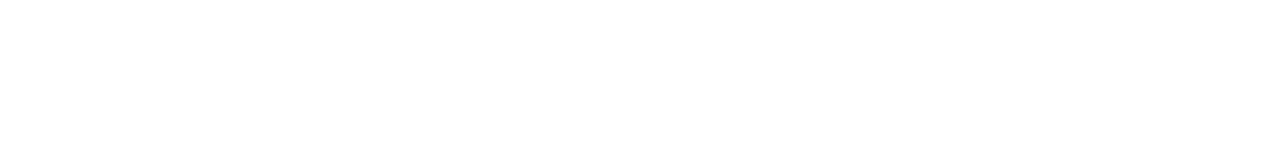
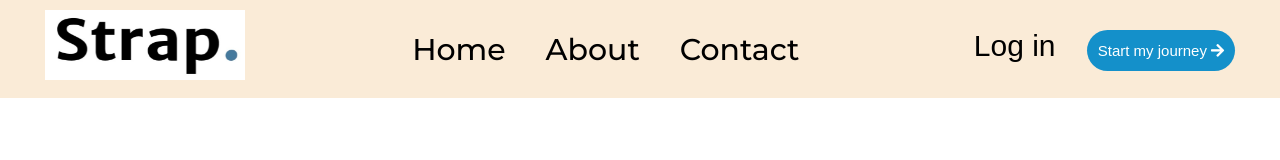
Before and after one commit to Diegogal04/Strap, a plain HTML site: page index.html in a window 1280 px wide. Drawn offline with Linux system fonts and the light colour scheme.

Commit message:
nav-bar terminada solo falta cambiar el background-color del header a white

```diff
--- a/index.html
+++ b/index.html
@@ -3,10 +3,25 @@
 <head>
     <meta charset="UTF-8">
     <meta name="viewport" content="width=device-width, initial-scale=1.0">
+    <link rel="stylesheet" href="https://use.fontawesome.com/releases/v5.13.0/css/all.css" integrity="sha384-Bfad6CLCknfcloXFOyFnlgtENryhrpZCe29RTifKEixXQZ38WheV+i/6YWSzkz3V" crossorigin="anonymous"/>
     <link rel="stylesheet" href="style.css">
     <title>Document</title>
 </head>
 <body>
+    <header>
+        <a href="#"><img class="nav-logo" src="img/navLogo.png" alt="nav-logo"></a>
+        <nav>
+            <ul class="nav-menu">
+                <a href=""><li>Home</li></a>
+                <a href=""><li>About</li></a>
+                <a href=""><li>Contact</li></a>
+            </ul>
+        </nav>
+        <div>
+            <a href="#"><button class="login-btn">Log in</button></a>
+            <a href="#"><button class="startjourney-btn">Start my journey <i class="fas fa-arrow-right"></i></button></a>
+        </div>
+    </header>
 
 
 </body>
--- a/style.css
+++ b/style.css
@@ -0,0 +1,81 @@
+@import url('https://fonts.googleapis.com/css2?family=Montserrat:wght@500&display=swap');
+
+
+* {
+    margin: 0;
+    padding: 0;
+    box-sizing: border-box;
+}
+
+body {
+    font-family: 'Montserrat', sans-serif;
+}
+
+button {
+    cursor: pointer;
+}
+
+:root {
+    --blue: #1490CA;
+    --lightBlue: #2caae4;
+}
+
+
+/* #### NAV-BAR #### */
+
+header {
+    background-color: antiquewhite;
+    display: flex;
+    justify-content: space-between;
+    align-items: center;
+    padding-left: 35px;
+    padding-right: 35px;
+}
+
+.nav-logo {
+    width: 200px;
+    height: 70px;
+}
+
+.nav-menu {
+    display: flex;
+    flex-direction: row;
+}
+
+li, a {
+    list-style: none;
+    text-decoration: none;
+    font-size: 30px;
+    margin: 10px;
+    color: black;
+}
+
+li:hover {
+    color: var(--blue);
+}
+
+.startjourney-btn {
+    width: 148px;
+    height: 41px;
+    border-radius: 25px;
+    font-size: 15px;
+    color: white;
+    background-color: var(--blue);
+    border: none;
+}
+
+.startjourney-btn:hover {
+    background-color: var(--lightBlue) ;
+}
+
+.login-btn {
+    width: 96px;
+    height: 38px;
+    font-size: 30px;
+    background-color: transparent;
+    border: none;
+}
+
+.login-btn:hover {
+    color: var(--blue);
+}
```
Also changed, not shown: img/navLogo.png (added).
